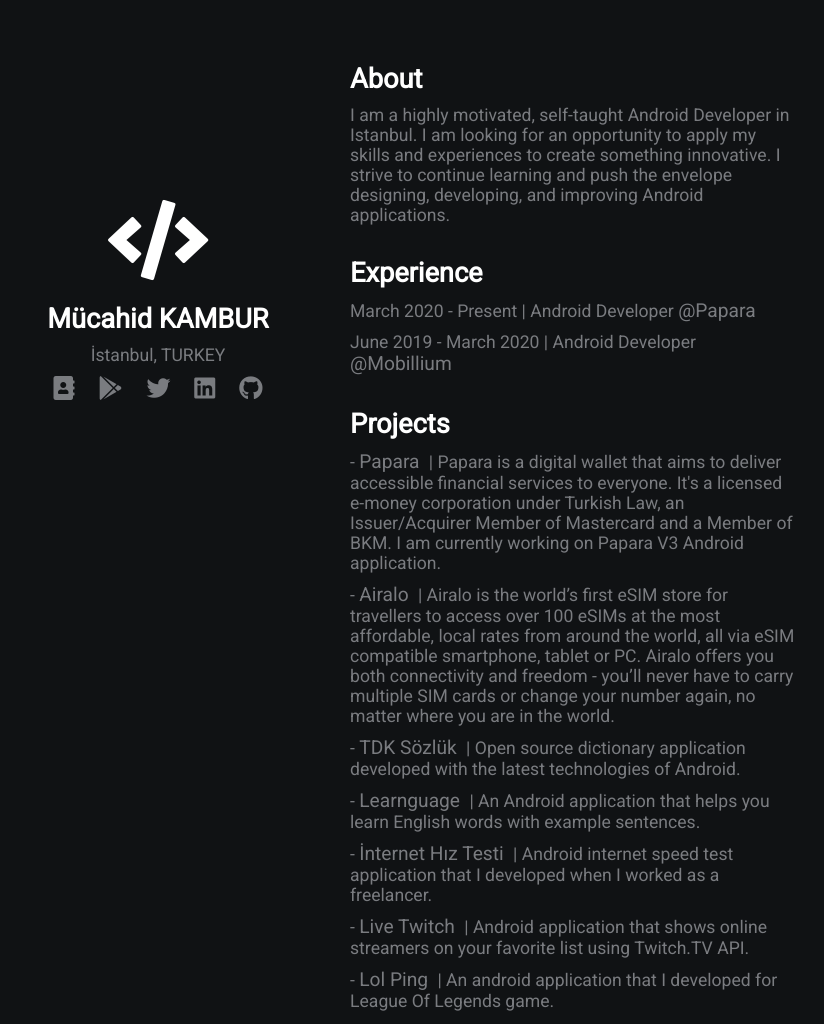
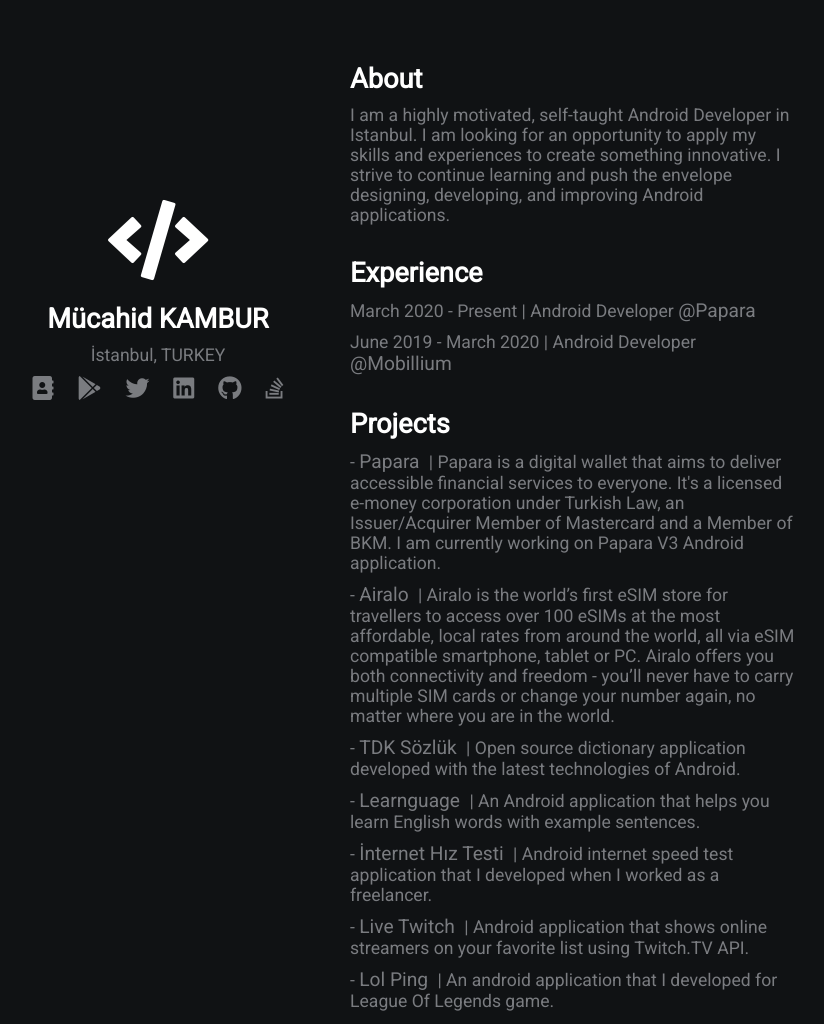
Before and after one commit to mucahidkambur/mucahidkambur.github.io, a plain HTML site: page index.html in a window 1280 px wide. Shown: the top 1024 px of the page, without its empty margins (290-1114 px from the left). Drawn offline with Linux system fonts and the light colour scheme.

Commit message:
add stack-overflow profile

```diff
--- a/index.html
+++ b/index.html
@@ -19,6 +19,7 @@
             <a href="https://twitter.com/mucahidkambur" target="_blank"><i class="fab fa-twitter"></i></a>
             <a href="https://www.linkedin.com/in/mucahidkambur/" target="_blank"><i class="fab fa-linkedin"></i></a>
             <a href="https://github.com/mucahidkambur" target="_blank"><i class="fab fa-github"></i></a>
+            <a href="https://stackoverflow.com/users/5313283/m%c3%bccahid-kambur" target="_blank"><i class="fab fa-stack-overflow"></i></a>
         </div>
         <div class="section-2">
             <h2>About</h2>
```
